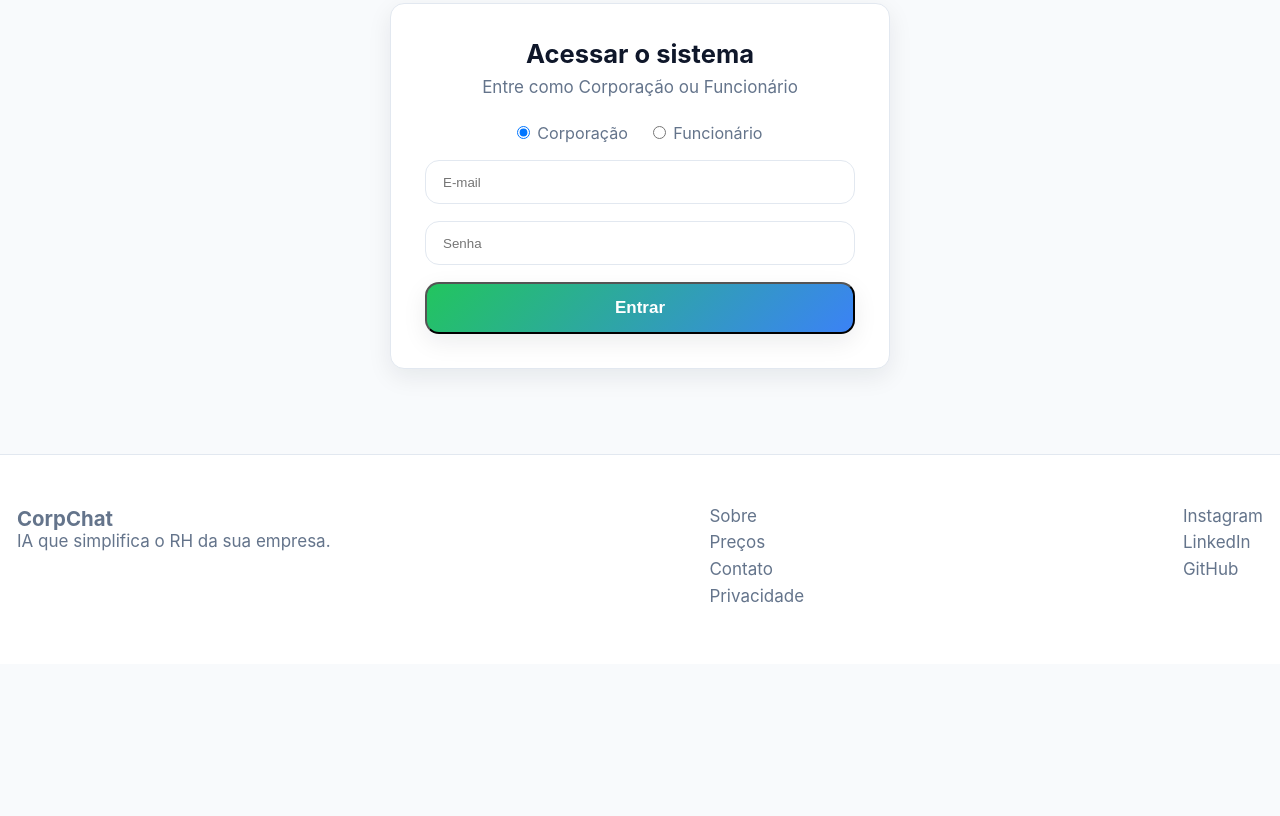
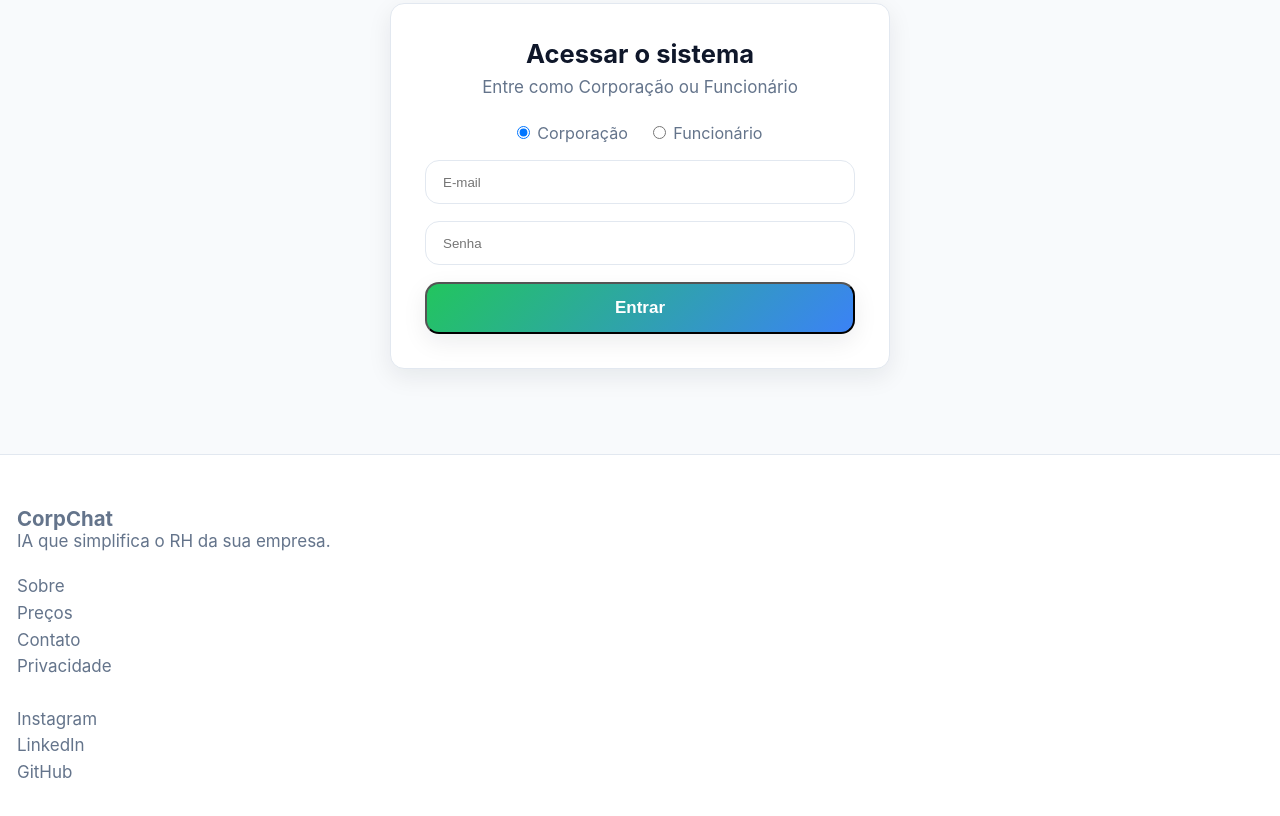
Before and after one commit to Rhyan1207/TGII-CORPCHAT, a website: page public/index.html in a window 1280 px wide. Shown: the part 920-1736 px from the top of the page. Before the commit the page ends 1584 px from the top, so only its background shows below. Drawn offline with Linux system fonts and the light colour scheme.

Commit message:
Update style.css

```diff
--- a/public/style.css
+++ b/public/style.css
@@ -442,3 +442,15 @@ img{ max-width:100%; display:block; }
   html{ font-size:17px; }
 }
 .theme-btn{ font-size:1.3rem; background:none; border:none; color:var(--muted); cursor:pointer; }
+.footer{
+  display:flex;
+  flex-direction:column;
+  align-items:flex-start;
+  gap:1.5rem;
+}
+
+.footer-left,
+.footer-links,
+.footer-social{
+  text-align:left;
+}
```
